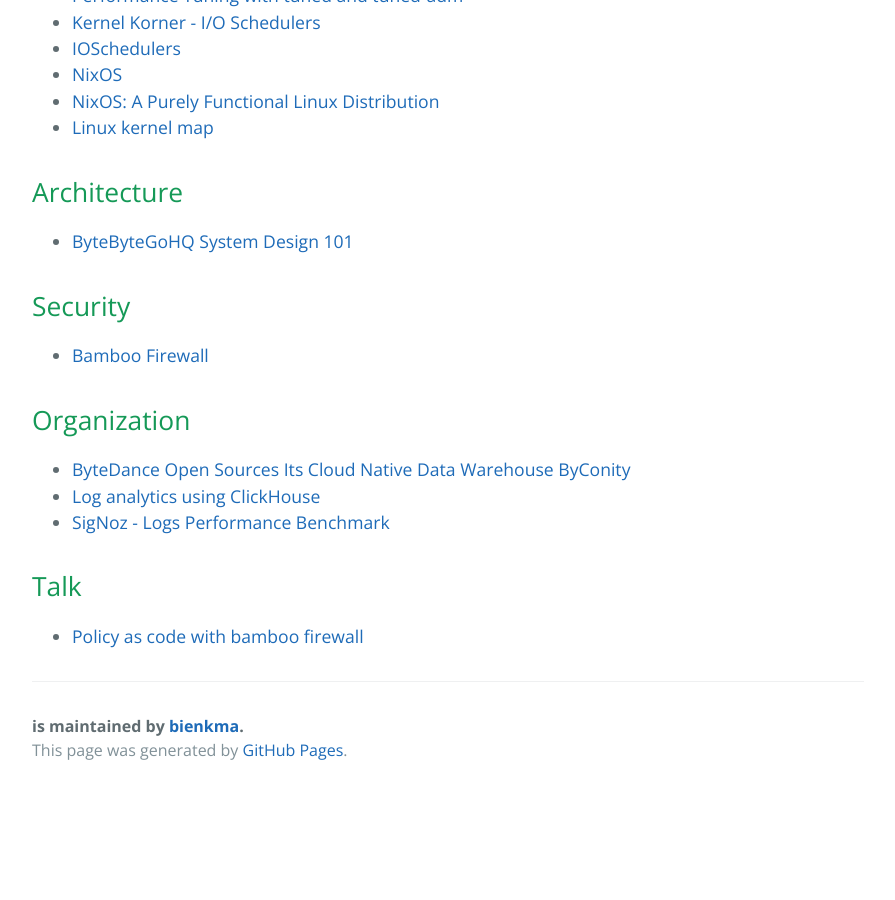
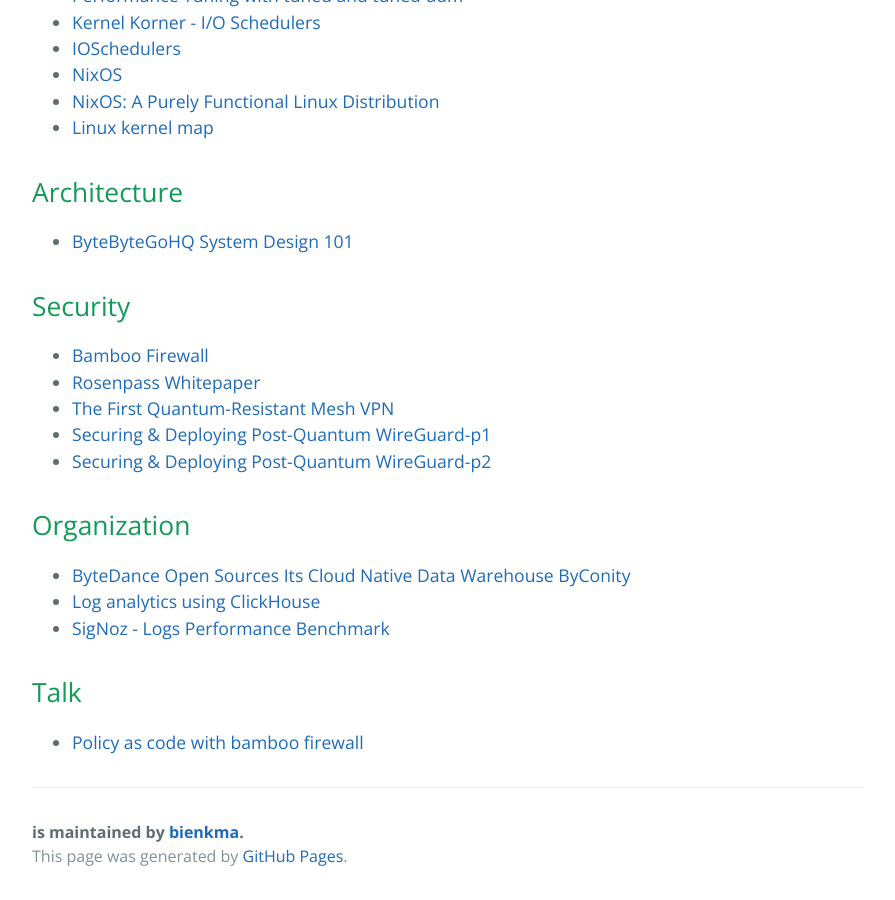
Before and after one commit to bienkma/bienkma.github.io, a Jekyll site: the page built from index.md, in a window 1280 px wide and 900 px high, scrolled down 2914 px. Shown: the whole window, without its empty margins (192-1087 px from the left). Built offline with Jekyll 4.4.1, drawn with Linux system fonts in a browser that asks for light colours; before the commit the page ends 3708 px from its top, so only the background shows below that.

Commit message:
add Rosenpass PQWG

```diff
--- a/index.md
+++ b/index.md
@@ -112,6 +112,10 @@ spec:
 
 ## Security
 * [Bamboo Firewall ](https://github.com/bamboo-firewall)
+* [Rosenpass Whitepaper](./books/rosenpass-whitepaper.pdf)
+* [The First Quantum-Resistant Mesh VPN](https://netbird.io/knowledge-hub/the-first-quantum-resistant-mesh-vpn)
+* [Securing & Deploying Post-Quantum WireGuard-p1](./books/rosenpass-pqwg-slides.pdf)
+* [Securing & Deploying Post-Quantum WireGuard-p2](./books/rosenpass-pqwg-slides-2.pdf)
 
 ## Organization
 * [ByteDance Open Sources Its Cloud Native Data Warehouse ByConity](https://byconity.github.io/blog/2023-05-24-byconity-announcement-opensources-its-cloudnative-data-warehouse)
```
Also changed, not shown: 3 other files.
